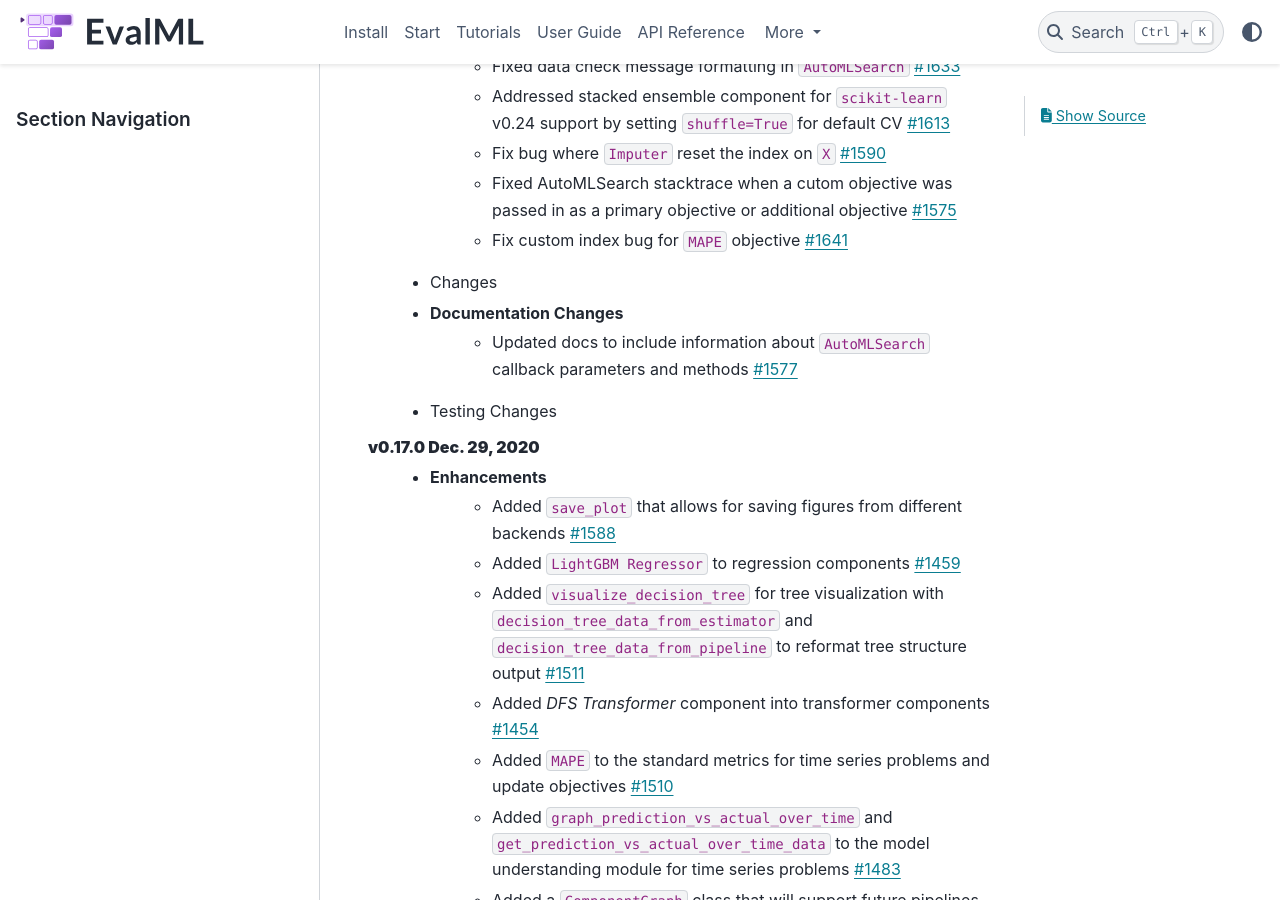
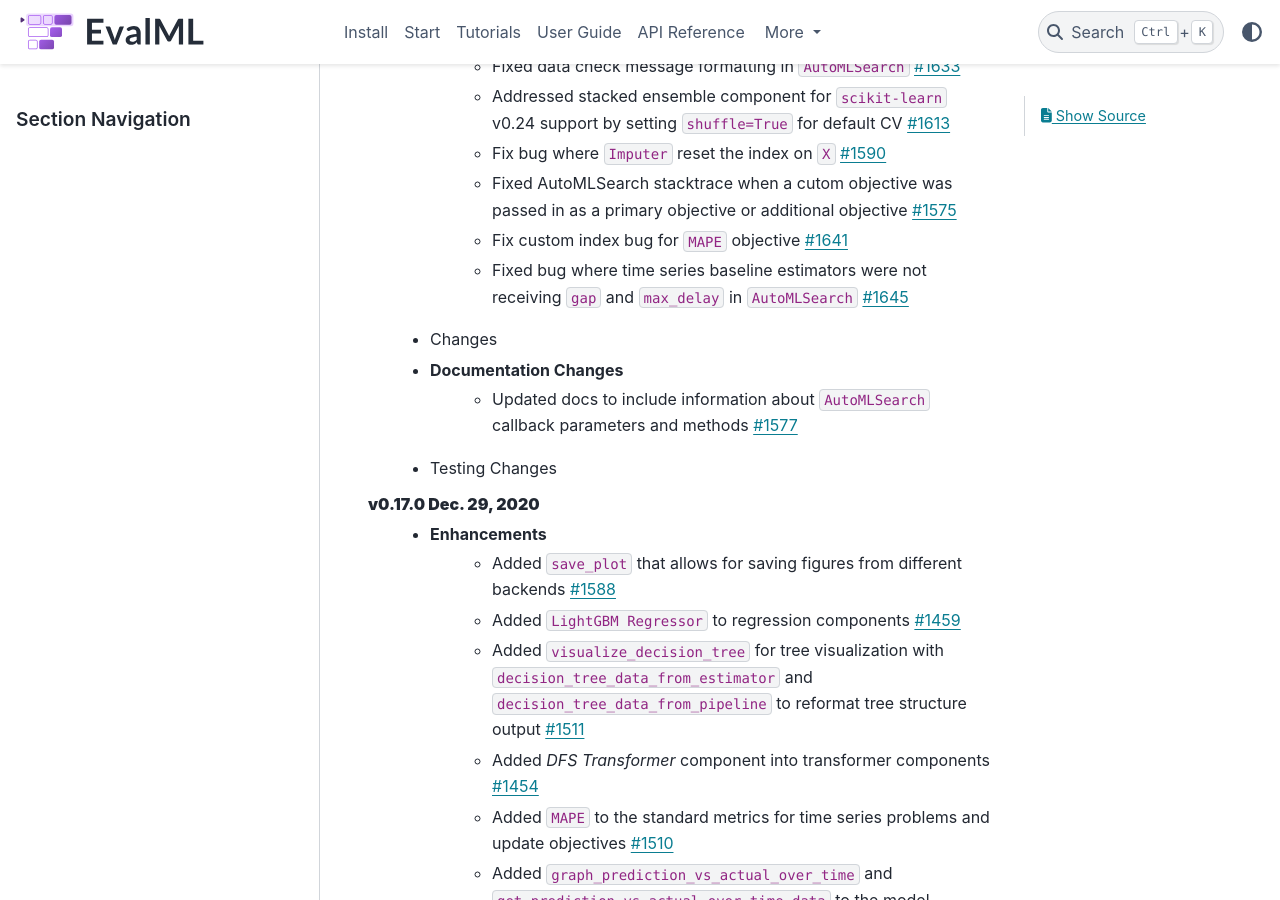
Before and after one commit to alteryx/evalml, a Sphinx documentation site: the page built from docs/source/release_notes.rst, in a window 1280 px wide and 900 px high, scrolled down 488 px. Built offline with Sphinx 7.4.7 and the PyData theme 0.15.4, drawn with Linux system fonts in a browser that asks for light colours; comment, search, counter and statistics services are not loaded.

Commit message:
Adding PR 1645 to release notes.

```diff
--- a/docs/source/release_notes.rst
+++ b/docs/source/release_notes.rst
@@ -14,6 +14,7 @@ Release Notes
         * Fix bug where ``Imputer`` reset the index on ``X`` :pr:`1590`
         * Fixed AutoMLSearch stacktrace when a cutom objective was passed in as a primary objective or additional objective :pr:`1575`
         * Fix custom index bug for ``MAPE`` objective :pr:`1641`
+        * Fixed bug where time series baseline estimators were not receiving ``gap`` and ``max_delay`` in ``AutoMLSearch`` :pr:`1645`
     * Changes
     * Documentation Changes
         * Updated docs to include information about ``AutoMLSearch`` callback parameters and methods :pr:`1577`
```
